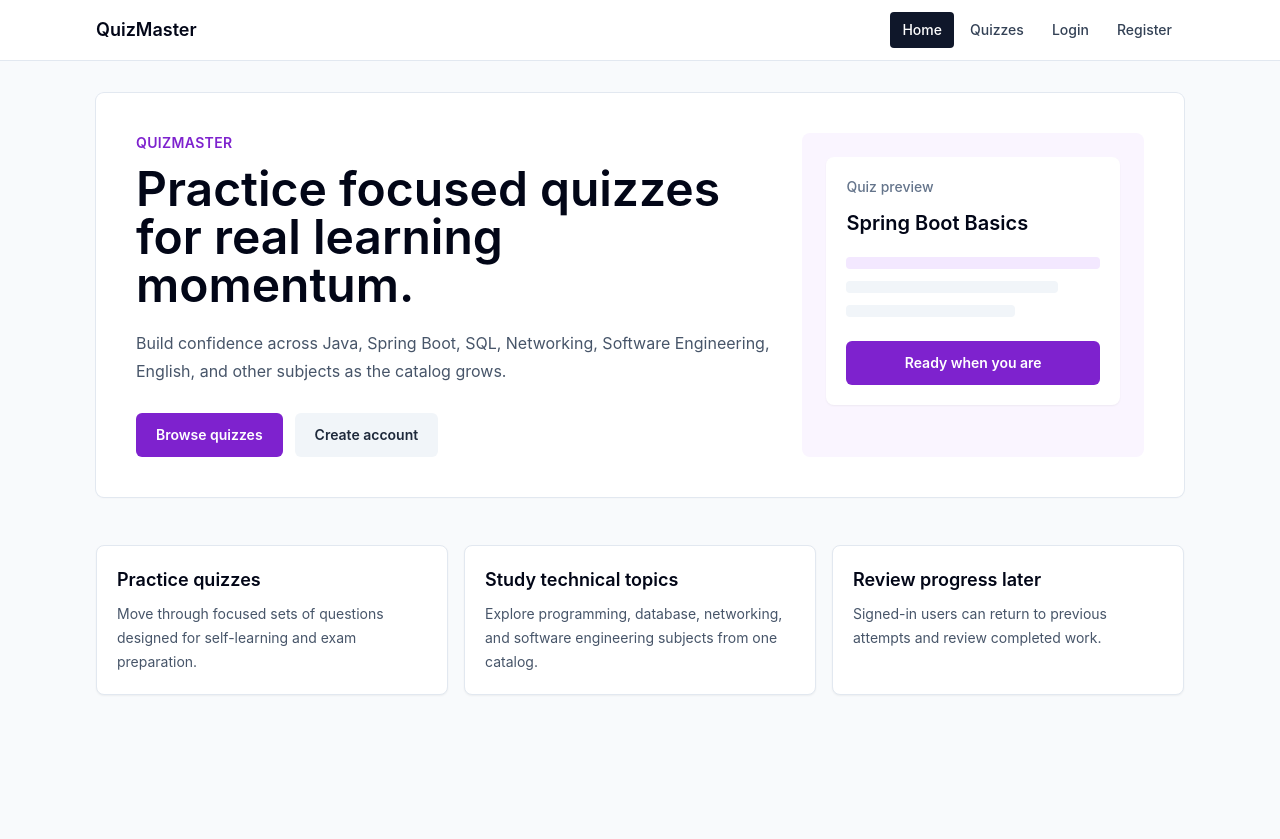
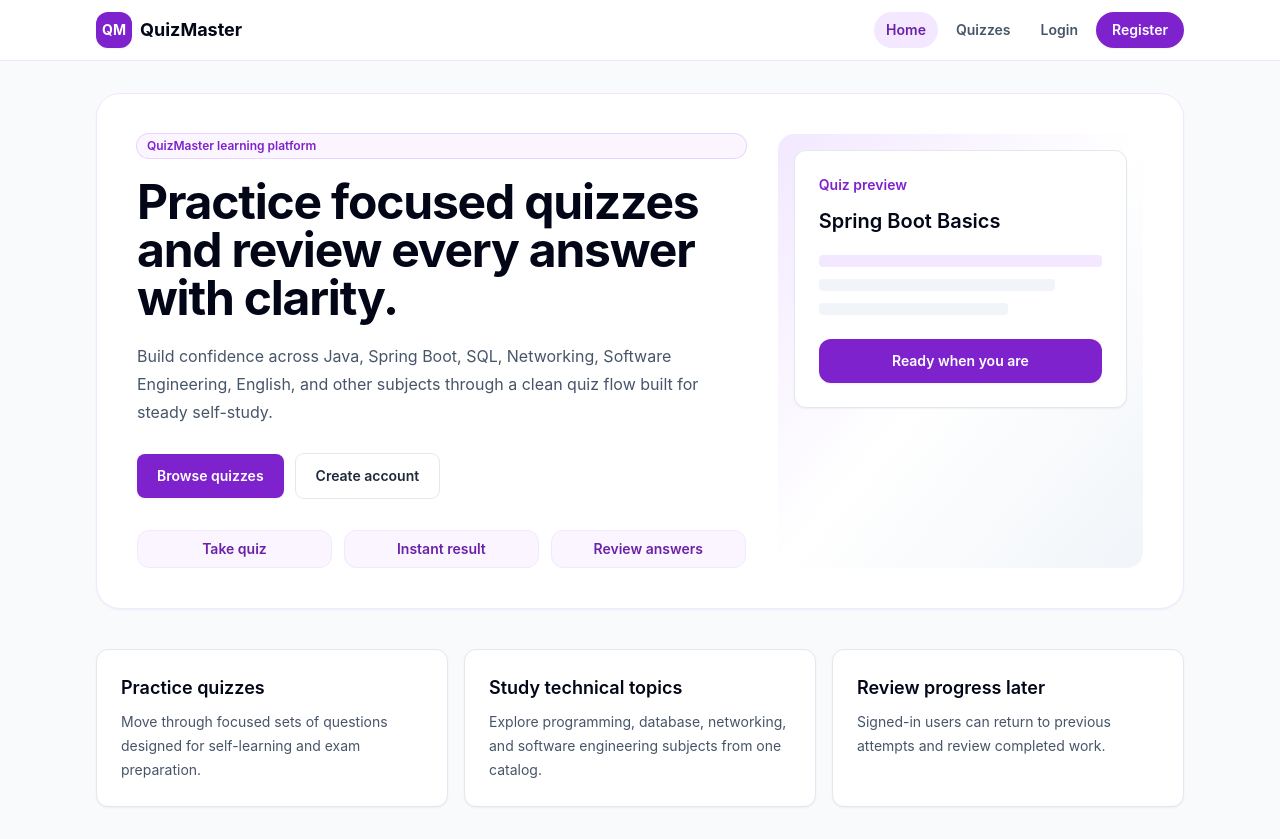
Before and after one commit to nguyenhdung2006/Quiz-Master, a React (Vite) app in the folder frontend/: page / in a window 1280 px wide. Before the commit the page ends 800 px from the top, so only its background shows below. Built offline with nearby package versions, Linux system fonts and the light colour scheme; no server answers.

Commit message:
Polish public quiz pages

```diff
--- a/frontend/src/components/quiz/CategoryFilter.jsx
+++ b/frontend/src/components/quiz/CategoryFilter.jsx
@@ -1,15 +1,21 @@
+import { classNames } from "../ui/classNames.js";
+
 export default function CategoryFilter({ categories, selectedCategoryId, disabled, onChange }) {
+  const buttonClass = (active) =>
+    classNames(
+      "rounded-full px-3.5 py-2 text-sm font-semibold transition disabled:cursor-not-allowed disabled:opacity-60",
+      active
+        ? "bg-purple-700 text-white shadow-sm"
+        : "bg-white text-slate-700 ring-1 ring-slate-200 hover:bg-purple-50 hover:text-purple-800 hover:ring-purple-200",
+    );
+
   return (
     <div className="flex flex-wrap gap-2">
       <button
         type="button"
         disabled={disabled}
         onClick={() => onChange("")}
-        className={`rounded-md px-3 py-2 text-sm font-medium transition ${
-          selectedCategoryId === ""
-            ? "bg-purple-700 text-white"
-            : "bg-white text-slate-700 ring-1 ring-slate-200 hover:bg-slate-50"
-        } disabled:cursor-not-allowed disabled:opacity-60`}
+        className={buttonClass(selectedCategoryId === "")}
       >
         All
       </button>
@@ -19,11 +25,7 @@ export default function CategoryFilter({ categories, selectedCategoryId, disable
           key={category.id}
           disabled={disabled}
           onClick={() => onChange(String(category.id))}
-          className={`rounded-md px-3 py-2 text-sm font-medium transition ${
-            selectedCategoryId === String(category.id)
-              ? "bg-purple-700 text-white"
-              : "bg-white text-slate-700 ring-1 ring-slate-200 hover:bg-slate-50"
-          } disabled:cursor-not-allowed disabled:opacity-60`}
+          className={buttonClass(selectedCategoryId === String(category.id))}
         >
           {category.name}
         </button>
--- a/frontend/src/components/quiz/QuizCard.jsx
+++ b/frontend/src/components/quiz/QuizCard.jsx
@@ -1,31 +1,29 @@
 import { Link } from "react-router-dom";
+import Badge from "../ui/Badge.jsx";
+import Button from "../ui/Button.jsx";
+import Card from "../ui/Card.jsx";
 
 export default function QuizCard({ quiz }) {
   return (
-    <article className="flex h-full flex-col rounded-lg border border-slate-200 bg-white p-5 shadow-sm transition hover:-translate-y-0.5 hover:shadow-md">
+    <Card as="article" className="flex h-full flex-col transition hover:-translate-y-0.5 hover:shadow-md" padding="lg">
       <div className="flex items-start justify-between gap-3">
-        <span className="rounded-md bg-purple-50 px-2.5 py-1 text-xs font-semibold text-purple-700">
-          {quiz.category?.name || "General"}
-        </span>
+        <Badge variant="purple">{quiz.category?.name || "General"}</Badge>
         {quiz.timeLimitMinutes ? (
-          <span className="text-xs font-medium text-slate-500">{quiz.timeLimitMinutes} min</span>
+          <Badge variant="neutral">{quiz.timeLimitMinutes} min</Badge>
         ) : null}
       </div>
 
       <h2 className="mt-4 text-xl font-semibold text-slate-950">{quiz.title}</h2>
       {quiz.description && <p className="mt-2 line-clamp-3 text-sm text-slate-600">{quiz.description}</p>}
 
-      <div className="mt-5 flex items-center justify-between border-t border-slate-100 pt-4">
+      <div className="mt-auto flex items-center justify-between border-t border-slate-100 pt-5">
         <span className="text-sm text-slate-500">
           {quiz.questionCount ?? 0} {quiz.questionCount === 1 ? "question" : "questions"}
         </span>
-        <Link
-          to={`/quizzes/${quiz.id}`}
-          className="rounded-md bg-purple-700 px-3 py-2 text-sm font-semibold text-white hover:bg-purple-800"
-        >
+        <Button as={Link} to={`/quizzes/${quiz.id}`} size="sm">
           View quiz
-        </Link>
+        </Button>
       </div>
-    </article>
+    </Card>
   );
 }
--- a/frontend/src/layouts/PublicLayout.jsx
+++ b/frontend/src/layouts/PublicLayout.jsx
@@ -3,8 +3,8 @@ import { useAuth } from "../auth/AuthContext.jsx";
 import PageContainer from "../components/ui/PageContainer.jsx";
 
 const linkClass = ({ isActive }) =>
-  `rounded px-3 py-2 text-sm font-medium ${
-    isActive ? "bg-slate-900 text-white" : "text-slate-700 hover:bg-slate-100"
+  `rounded-full px-3 py-2 text-sm font-semibold transition ${
+    isActive ? "bg-purple-100 text-purple-800" : "text-slate-600 hover:bg-slate-100 hover:text-slate-950"
   }`;
 
 export default function PublicLayout() {
@@ -12,12 +12,15 @@ export default function PublicLayout() {
 
   return (
     <div className="min-h-screen bg-slate-50">
-      <header className="border-b border-slate-200 bg-white">
+      <header className="sticky top-0 z-20 border-b border-slate-200/80 bg-white/90 backdrop-blur">
         <nav className="mx-auto flex max-w-6xl items-center justify-between px-4 py-3 sm:px-6 lg:px-8">
-          <NavLink to="/" className="text-lg font-semibold text-slate-950">
-            QuizMaster
+          <NavLink to="/" className="flex items-center gap-2 text-lg font-bold text-slate-950">
+            <span className="flex h-9 w-9 items-center justify-center rounded-xl bg-purple-700 text-sm font-bold text-white shadow-sm">
+              QM
+            </span>
+            <span>QuizMaster</span>
           </NavLink>
-          <div className="flex flex-wrap items-center justify-end gap-1">
+          <div className="flex flex-wrap items-center justify-end gap-1.5">
             <NavLink to="/" className={linkClass}>
               Home
             </NavLink>
@@ -39,7 +42,16 @@ export default function PublicLayout() {
                 <NavLink to="/login" className={linkClass}>
                   Login
                 </NavLink>
-                <NavLink to="/register" className={linkClass}>
+                <NavLink
+                  to="/register"
+                  className={({ isActive }) =>
+                    `rounded-full px-4 py-2 text-sm font-semibold transition ${
+                      isActive
+                        ? "bg-purple-800 text-white"
+                        : "bg-purple-700 text-white shadow-sm hover:bg-purple-800"
+                    }`
+                  }
+                >
                   Register
                 </NavLink>
               </>
@@ -51,7 +63,7 @@ export default function PublicLayout() {
                 <button
                   type="button"
                   onClick={logout}
-                  className="rounded px-3 py-2 text-sm font-medium text-slate-700 hover:bg-slate-100"
+                  className="rounded-full px-3 py-2 text-sm font-semibold text-slate-600 transition hover:bg-slate-100 hover:text-slate-950"
                 >
                   Logout
                 </button>
--- a/frontend/src/pages/LandingPage.jsx
+++ b/frontend/src/pages/LandingPage.jsx
@@ -1,46 +1,48 @@
 import { Link } from "react-router-dom";
+import Badge from "../components/ui/Badge.jsx";
+import Button from "../components/ui/Button.jsx";
+import Card from "../components/ui/Card.jsx";
 
 export default function LandingPage() {
   return (
-    <div className="space-y-12">
-      <section className="grid gap-8 rounded-lg bg-white p-8 shadow-sm ring-1 ring-slate-200 md:grid-cols-[1.3fr_0.7fr] md:p-10">
+    <div className="space-y-10">
+      <section className="grid gap-8 overflow-hidden rounded-3xl border border-purple-100 bg-white p-6 shadow-sm md:grid-cols-[1.25fr_0.75fr] md:p-10">
         <div className="flex flex-col justify-center">
-          <p className="text-sm font-semibold uppercase tracking-wide text-purple-700">QuizMaster</p>
-          <h1 className="mt-3 max-w-3xl text-4xl font-semibold text-slate-950 md:text-5xl">
-            Practice focused quizzes for real learning momentum.
+          <Badge variant="purple">QuizMaster learning platform</Badge>
+          <h1 className="mt-5 max-w-3xl text-4xl font-bold tracking-tight text-slate-950 md:text-5xl">
+            Practice focused quizzes and review every answer with clarity.
           </h1>
           <p className="mt-5 max-w-2xl text-base leading-7 text-slate-600">
             Build confidence across Java, Spring Boot, SQL, Networking, Software Engineering, English,
-            and other subjects as the catalog grows.
+            and other subjects through a clean quiz flow built for steady self-study.
           </p>
           <div className="mt-7 flex flex-wrap gap-3">
-            <Link
-              to="/quizzes"
-              className="rounded-md bg-purple-700 px-5 py-3 text-sm font-semibold text-white hover:bg-purple-800"
-            >
+            <Button as={Link} to="/quizzes" size="lg">
               Browse quizzes
-            </Link>
-            <Link
-              to="/register"
-              className="rounded-md bg-slate-100 px-5 py-3 text-sm font-semibold text-slate-800 hover:bg-slate-200"
-            >
+            </Button>
+            <Button as={Link} to="/register" size="lg" variant="secondary">
               Create account
-            </Link>
+            </Button>
+          </div>
+          <div className="mt-8 grid max-w-2xl gap-3 sm:grid-cols-3">
+            <Capability label="Take quiz" />
+            <Capability label="Instant result" />
+            <Capability label="Review answers" />
           </div>
         </div>
-        <div className="rounded-lg bg-purple-50 p-6">
-          <div className="rounded-lg bg-white p-5 shadow-sm">
-            <p className="text-sm font-medium text-slate-500">Quiz preview</p>
+        <div className="rounded-2xl bg-gradient-to-br from-purple-100 via-white to-slate-100 p-4">
+          <Card className="shadow-md" padding="lg">
+            <p className="text-sm font-semibold text-purple-700">Quiz preview</p>
             <h2 className="mt-3 text-xl font-semibold text-slate-950">Spring Boot Basics</h2>
             <div className="mt-5 space-y-3">
               <div className="h-3 rounded bg-purple-100" />
               <div className="h-3 w-10/12 rounded bg-slate-100" />
               <div className="h-3 w-8/12 rounded bg-slate-100" />
             </div>
-            <div className="mt-6 rounded-md bg-purple-700 px-4 py-3 text-center text-sm font-semibold text-white">
+            <div className="mt-6 rounded-xl bg-purple-700 px-4 py-3 text-center text-sm font-semibold text-white shadow-sm">
               Ready when you are
             </div>
-          </div>
+          </Card>
         </div>
       </section>
 
@@ -64,9 +66,17 @@ export default function LandingPage() {
 
 function InfoCard({ title, text }) {
   return (
-    <article className="rounded-lg border border-slate-200 bg-white p-5 shadow-sm">
+    <Card as="article" className="transition hover:-translate-y-0.5 hover:shadow-md" padding="lg">
       <h2 className="text-lg font-semibold text-slate-950">{title}</h2>
       <p className="mt-2 text-sm leading-6 text-slate-600">{text}</p>
-    </article>
+    </Card>
   );
 }
+
+function Capability({ label }) {
+  return (
+    <div className="rounded-xl border border-purple-100 bg-purple-50 px-3 py-2 text-center text-sm font-semibold text-purple-800">
+      {label}
+    </div>
+  );
+}
--- a/frontend/src/pages/QuizCatalogPage.jsx
+++ b/frontend/src/pages/QuizCatalogPage.jsx
@@ -5,6 +5,8 @@ import ErrorState from "../components/common/ErrorState.jsx";
 import LoadingState from "../components/common/LoadingState.jsx";
 import CategoryFilter from "../components/quiz/CategoryFilter.jsx";
 import QuizCard from "../components/quiz/QuizCard.jsx";
+import Card from "../components/ui/Card.jsx";
+import PageHeader from "../components/ui/PageHeader.jsx";
 
 export default function QuizCatalogPage() {
   const [categories, setCategories] = useState([]);
@@ -50,13 +52,11 @@ export default function QuizCatalogPage() {
 
   return (
     <div className="space-y-6">
-      <section className="rounded-lg bg-white p-6 shadow-sm ring-1 ring-slate-200">
-        <p className="text-sm font-semibold uppercase tracking-wide text-purple-700">Quiz catalog</p>
-        <h1 className="mt-3 text-3xl font-semibold text-slate-950">Find a quiz to practice</h1>
-        <p className="mt-2 max-w-2xl text-sm leading-6 text-slate-600">
+      <PageHeader eyebrow="Quiz catalog" title="Find a quiz to practice">
+        <p>
           Browse published quizzes by category. Public listings show only quiz metadata.
         </p>
-      </section>
+      </PageHeader>
 
       {loading ? (
         <LoadingState message="Loading quiz catalog..." />
@@ -64,14 +64,14 @@ export default function QuizCatalogPage() {
         <ErrorState message={error} onAction={loadCatalog} />
       ) : (
         <>
-          <section className="rounded-lg bg-white p-4 shadow-sm ring-1 ring-slate-200">
+          <Card padding="md">
             <CategoryFilter
               categories={categories}
               selectedCategoryId={selectedCategoryId}
               disabled={filterLoading}
               onChange={handleCategoryChange}
             />
-          </section>
+          </Card>
 
           {filterLoading ? (
             <LoadingState message="Loading selected category..." />
@@ -81,7 +81,7 @@ export default function QuizCatalogPage() {
               message="Try another category or check back after an admin publishes quizzes."
             />
           ) : (
-            <section className="grid gap-4 sm:grid-cols-2 lg:grid-cols-3">
+            <section className="grid gap-5 sm:grid-cols-2 lg:grid-cols-3">
               {quizzes.map((quiz) => (
                 <QuizCard key={quiz.id} quiz={quiz} />
               ))}
--- a/frontend/src/pages/QuizDetailPage.jsx
+++ b/frontend/src/pages/QuizDetailPage.jsx
@@ -5,6 +5,9 @@ import { getQuizDetail } from "../api/publicQuizApi.js";
 import { useAuth } from "../auth/AuthContext.jsx";
 import ErrorState from "../components/common/ErrorState.jsx";
 import LoadingState from "../components/common/LoadingState.jsx";
+import Badge from "../components/ui/Badge.jsx";
+import Button from "../components/ui/Button.jsx";
+import Card from "../components/ui/Card.jsx";
 
 export default function QuizDetailPage() {
   const { id } = useParams();
@@ -99,41 +102,46 @@ export default function QuizDetailPage() {
   }
 
   return (
-    <article className="rounded-lg bg-white p-6 shadow-sm ring-1 ring-slate-200">
-      <div className="flex flex-col gap-6 md:flex-row md:items-start md:justify-between">
+    <Card as="article" className="overflow-hidden" padding="xl">
+      <div className="flex flex-col gap-8 md:flex-row md:items-start md:justify-between">
         <div className="max-w-3xl">
-          <p className="text-sm font-semibold uppercase tracking-wide text-purple-700">
-            {quiz?.category?.name || "Quiz"}
-          </p>
-          <h1 className="mt-3 text-3xl font-semibold text-slate-950">{quiz?.title}</h1>
+          <Badge variant="purple">{quiz?.category?.name || "Quiz"}</Badge>
+          <h1 className="mt-4 text-3xl font-bold tracking-tight text-slate-950 md:text-4xl">{quiz?.title}</h1>
           {quiz?.description && <p className="mt-4 leading-7 text-slate-600">{quiz.description}</p>}
 
-          <dl className="mt-6 grid gap-3 sm:grid-cols-2">
+          <dl className="mt-7 grid gap-3 sm:grid-cols-2">
             <Metadata label="Questions" value={quiz?.questionCount ?? 0} />
             <Metadata label="Time limit" value={quiz?.timeLimitMinutes ? `${quiz.timeLimitMinutes} minutes` : "None"} />
           </dl>
         </div>
 
-        <div className="w-full rounded-lg bg-slate-50 p-4 ring-1 ring-slate-200 md:w-72">
-          <p className="text-sm text-slate-600">Ready to start?</p>
-          <button
+        <aside className="w-full rounded-2xl border border-purple-100 bg-purple-50 p-5 md:w-72">
+          <p className="text-sm font-semibold text-purple-900">Ready to start?</p>
+          <p className="mt-2 text-sm leading-6 text-purple-900/75">
+            Start from the normal quiz flow. Results and review are available after submission.
+          </p>
+          <Button
             type="button"
             onClick={handleStartQuiz}
             disabled={authLoading || starting}
-            className="mt-4 w-full rounded-md bg-purple-700 px-4 py-3 text-sm font-semibold text-white hover:bg-purple-800 disabled:cursor-not-allowed disabled:bg-purple-300"
+            className="mt-5 w-full"
+            size="lg"
           >
             {starting ? "Starting..." : authLoading ? "Checking session..." : "Start quiz"}
-          </button>
+          </Button>
+          <Button as="button" type="button" onClick={() => navigate("/quizzes")} className="mt-3 w-full" variant="secondary">
+            Back to catalog
+          </Button>
           {startError && <p className="mt-3 text-sm text-red-700">{startError}</p>}
-        </div>
+        </aside>
       </div>
-    </article>
+    </Card>
   );
 }
 
 function Metadata({ label, value }) {
   return (
-    <div className="rounded-lg border border-slate-200 bg-slate-50 p-4">
+    <div className="rounded-xl border border-slate-200 bg-slate-50 p-4">
       <dt className="text-sm font-medium text-slate-500">{label}</dt>
       <dd className="mt-1 text-lg font-semibold text-slate-950">{value}</dd>
     </div>
```
